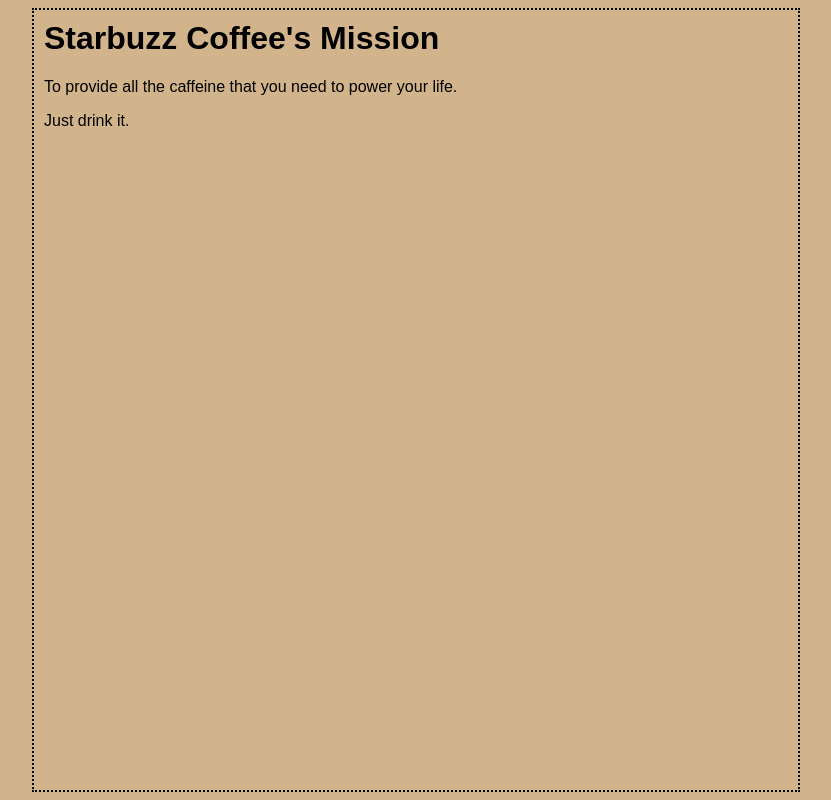
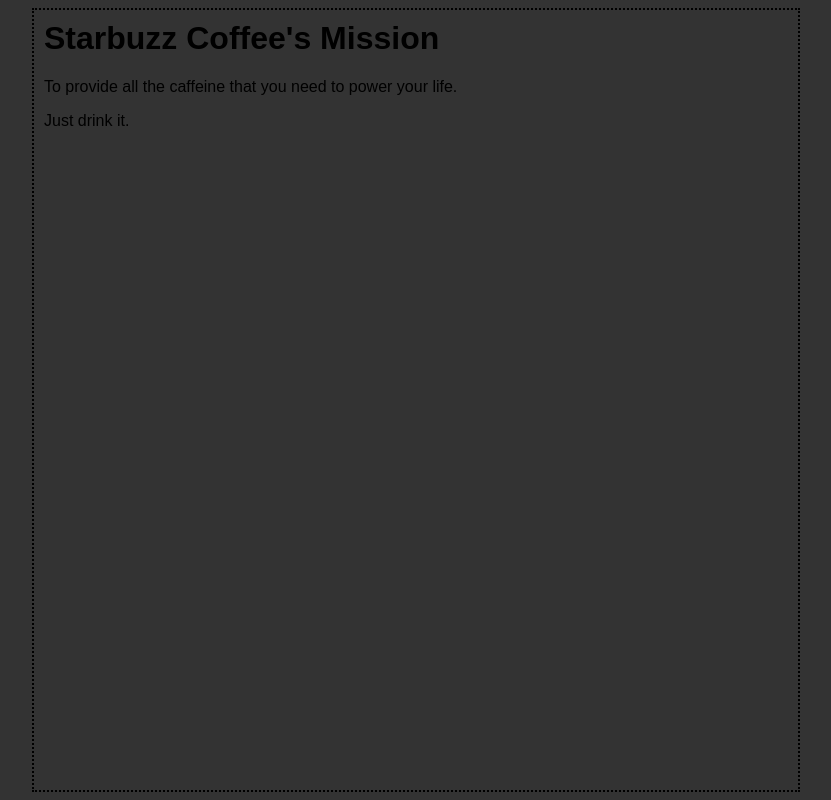
Before and after one commit to Sergeenkova/react-examples, a plain HTML site: page chapter1/starbuzz/mission.html in a window 1280 px wide. Shown: the whole page, without its empty margins (224-1055 px from the left). Drawn offline with Linux system fonts and the light colour scheme.

Commit message:
background color

```diff
--- a/chapter1/starbuzz/mission.html
+++ b/chapter1/starbuzz/mission.html
@@ -3,7 +3,7 @@
     <title>Starbuzz Coffee's Mission</title>
        <style type="text/css">
           body {
-              background-color: #d2b48c;
+              background-color: #333333;
               margin-left: 20%;
               margin-right: 20%;
               border: 2px dotted black;
```
